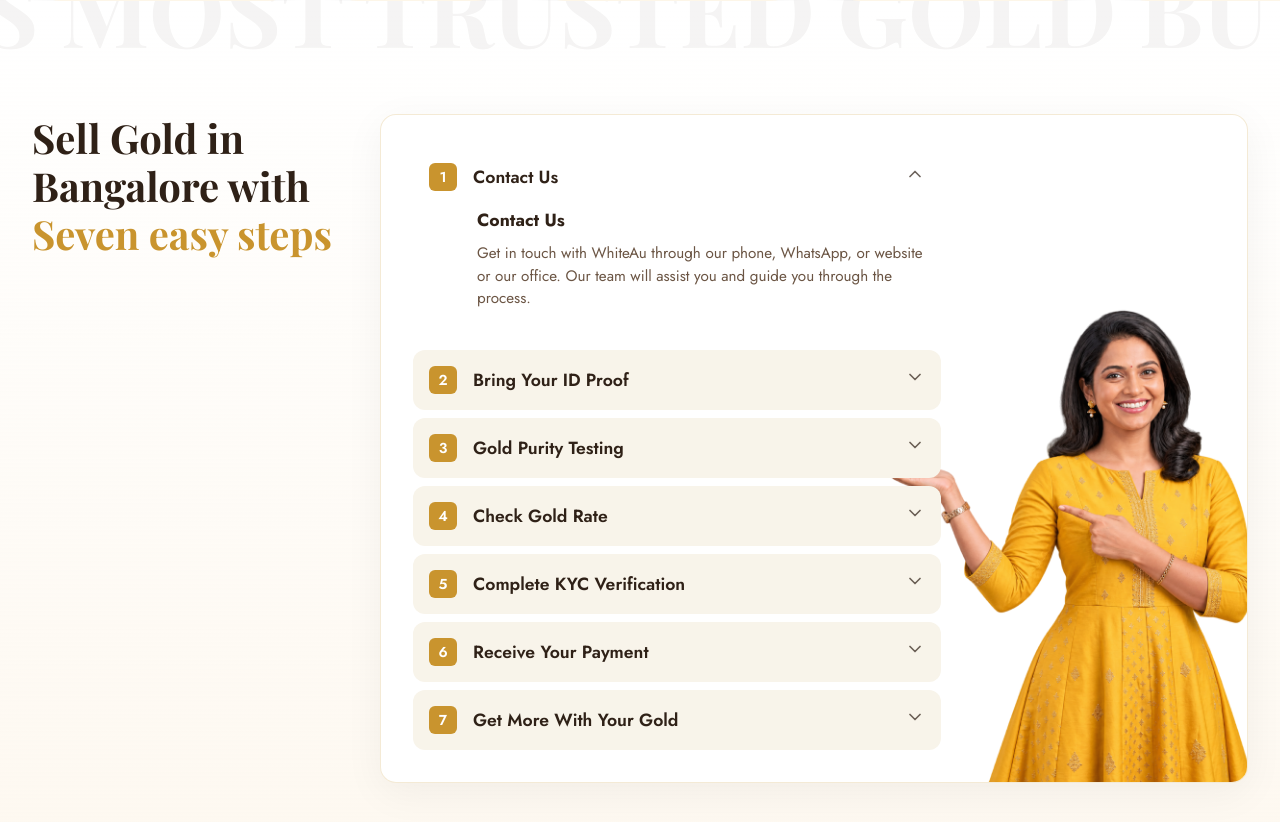
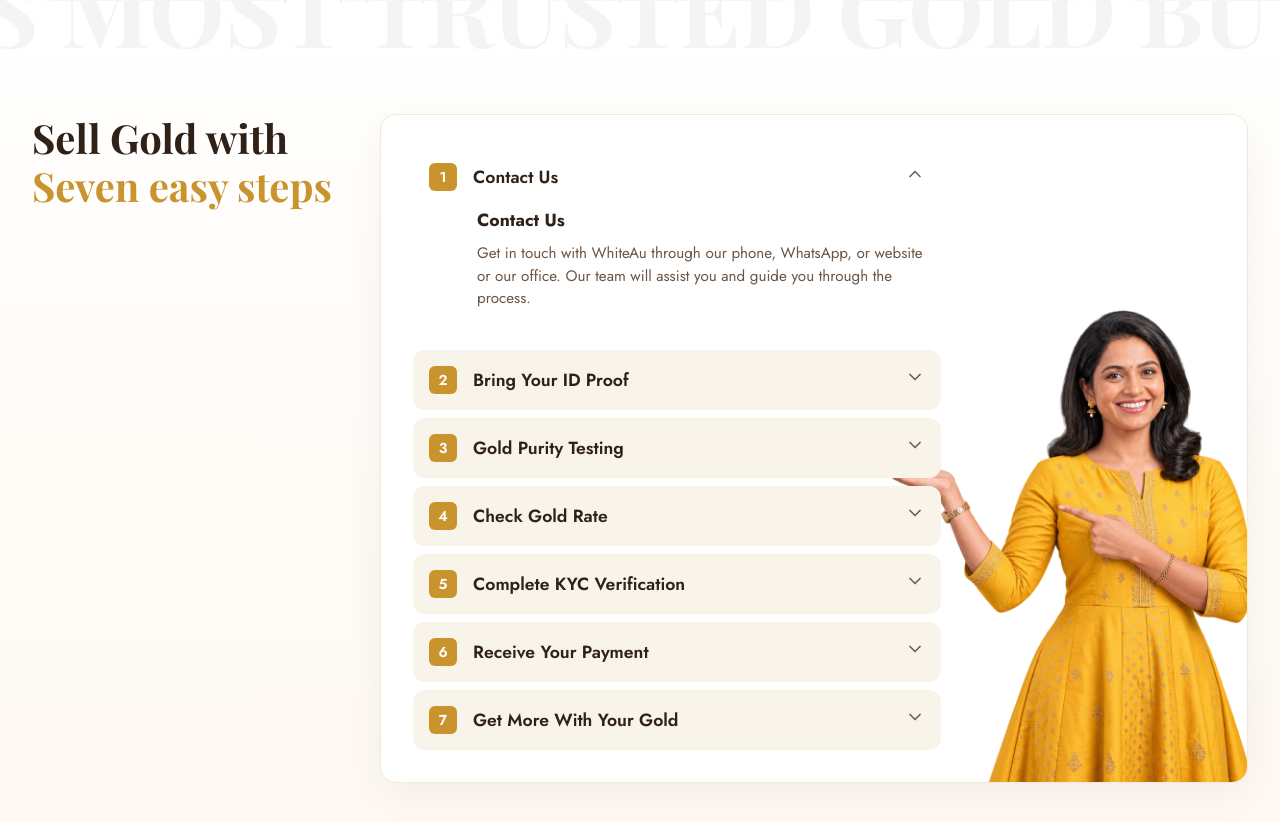
Before and after one commit to whiteaubullion/WhiteAu-Bullion, a Next.js app: page / in a window 1280 px wide. Shown: the part 1589-2411 px from the top of the page. Built offline with nearby package versions, Linux system fonts and the light colour scheme.

Commit message:
Update SellGoldSection title and reduce FAQ spacing

```diff
--- a/src/components/sections/SellGoldSection.tsx
+++ b/src/components/sections/SellGoldSection.tsx
@@ -237,7 +237,7 @@ export default function SellGoldSection() {
       <section className="section-padding">
         <div className="container">
           <InteractiveStepsCard
-            title={<>Sell Gold in Bangalore with<br/><span style={{ color: 'var(--color-gold)' }}>Seven easy steps</span></>}
+            title={<>Sell Gold with<br/><span style={{ color: 'var(--color-gold)' }}>Seven easy steps</span></>}
             steps={sellGoldSteps}
             imageSrc="/images/sell-gold-model.png"
           />
--- a/src/components/sections/TwoColumnFaq.module.css
+++ b/src/components/sections/TwoColumnFaq.module.css
@@ -1,13 +1,19 @@
 .faqSection {
   background-color: var(--color-pearl);
   color: var(--color-black);
-  padding: 4rem 0;
+  padding: 2.5rem 0 3.5rem;
+}
+
+@media (min-width: 1024px) {
+  .faqSection {
+    padding: 4rem 0;
+  }
 }
 
 .faqContainer {
   display: flex;
   flex-direction: column;
-  gap: 2rem;
+  gap: 1rem;
 }
 
 @media (min-width: 1024px) {
```
